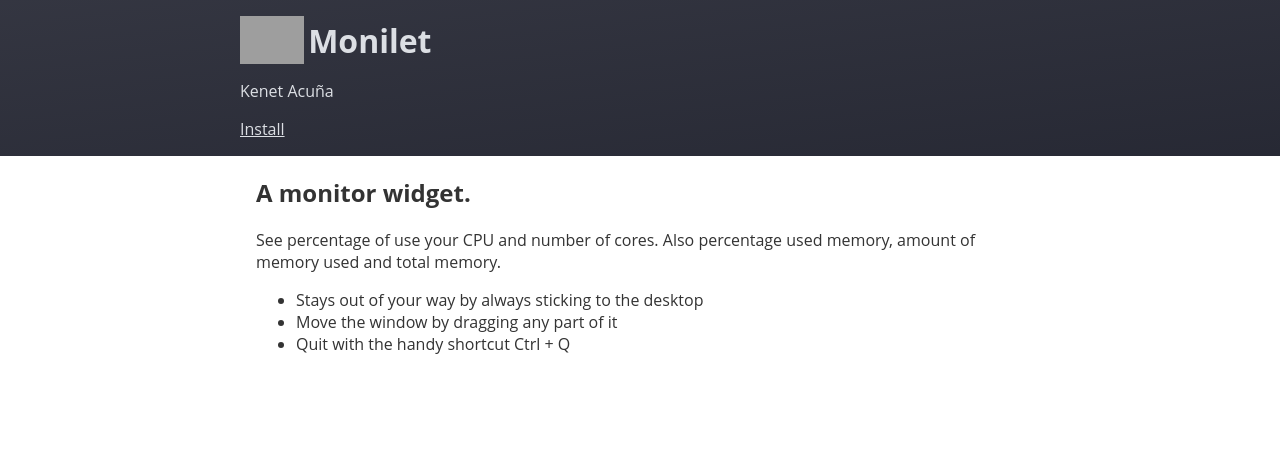
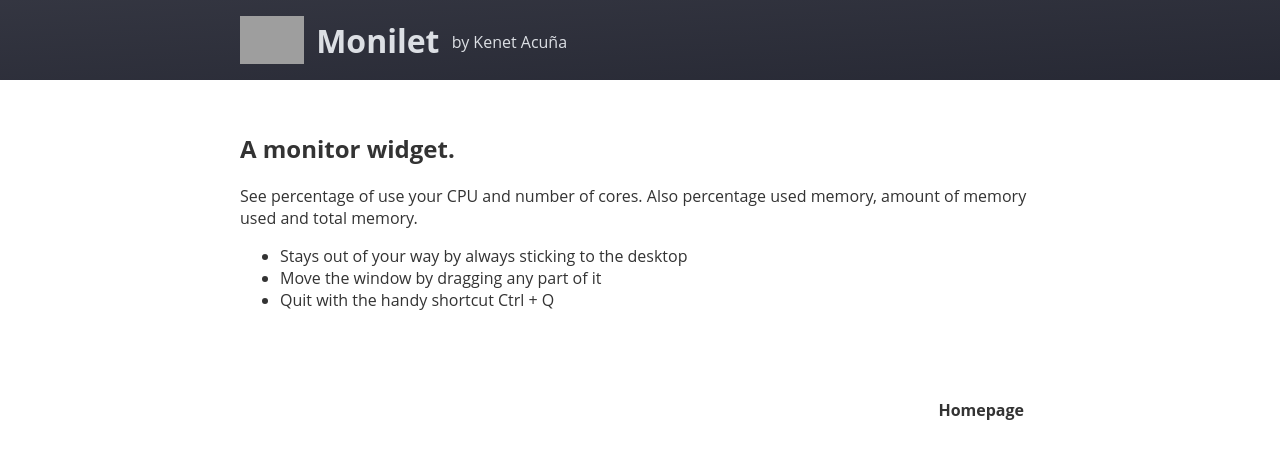
Before and after one commit to elementary/appcenter-web, a Jekyll site: the page built from _apps/com.github.kmal-kenneth.monilet.md, in a window 1280 px wide. Shown: the top 459 px of the page. Built offline with Jekyll 4.4.1, drawn with Linux system fonts in a browser that asks for light colours; grey boxes are pictures that could not be loaded.

Commit message:
Better heading, new footer

```diff
--- a/_layouts/app.html
+++ b/_layouts/app.html
@@ -12,11 +12,12 @@ layout: default
 
     <h1>{{page.title}}</h1>
     <p>{{page.developer}}</p>
-    <a href="appstream://{{page.slug}}.desktop">Install</a>
+    <!--a href="appstream://{{page.slug}}.desktop">Install</a-->
   </div>
 </header>
 
-<section class="screenshots">
+<div class="main">
+  <section class="screenshots constrain">
     {% for screenshot in page.screenshots limit:1 %}
       <img alt="screenshot" src="{{screenshot}}" />
     {% endfor %}
@@ -26,3 +27,12 @@ layout: default
     <h2>{{page.summary}}</h2>
     {{content}}
   </section>
+</div>
+
+<footer>
+  <div class="constrain">
+    {% if page.homepage %}
+      <a href="{{page.homepage}}">Homepage</a>
+    {% endif %}
+  </div>
+</footer>
--- a/css/main.css
+++ b/css/main.css
@@ -24,17 +24,18 @@ body {
   margin: 0 auto;
 }
 
+.main {
+  padding: 2em 1em;
+}
+
+.screenshots {
+  background: #eee;
+}
+
 .screenshots img {
   display: block;
-  width: 900px;
   max-width: 100%;
   margin: 0 auto;
-}
-
-header h1 {
-  display: inline;
-  margin-top: 0;
-  vertical-align: middle;
 }
 
 header {
@@ -53,10 +54,38 @@ header img {
   width: 64px;
 }
 
-a {
-  color: inherit;
+header h1 {
+  display: inline;
+  margin-left: 0.25em;
+  margin-top: 0;
+  vertical-align: middle;
 }
 
-section.description {
-  padding: 0 1em;
+header p {
+  display: inline;
+  margin-left: 0.5em;
+  vertical-align: sub;
 }
+
+header p::before {
+  display: inline;
+  content: "by ";
+}
+
+a {
+  border-radius: 0.25em;
+  color: inherit;
+  display: inline-block;
+  font-weight: bold;
+  padding: 0.5em 1em;
+  text-decoration: none;
+}
+
+a:hover {
+  background-color: rgba(0, 0, 0, 0.05);
+}
+
+footer {
+  text-align: right;
+  padding: 2em 0;
+}
```
Lines whose indentation alone changed are shown as unchanged.
